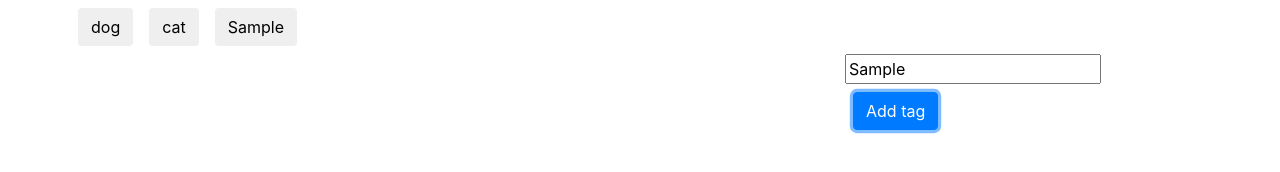
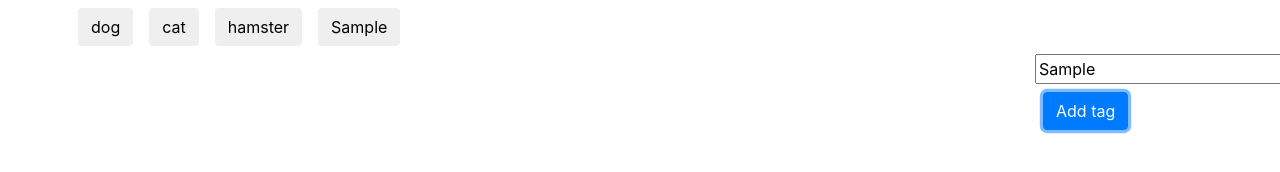
Before and after one commit to ohsnaplol/giphylist, a plain HTML site: page index.html in a window 1280 px wide. Both pictures are taken after typing "Sample" into the empty fields and a click on the button "Add tag". Drawn offline with nearby package versions, Linux system fonts and the light colour scheme.

Commit message:
basic functionality

```diff
--- a/assets/js/main.js
+++ b/assets/js/main.js
@@ -1,41 +1,31 @@
-var tagArray = ["dog", "cat"]
+var tagArray = ["dog", "cat", "hamster"];
 
 $(document).ready(function() {
   for (var i = 0; i < tagArray.length; i++) {
-    addTagToPage(tagArray[i]);
+    $("#tagList").append(`<button class="btn tagButtons" id="${tagArray[i]}">${tagArray[i]}</button>`);
   }
 
   $("#addBtn").on("click", function () {
     inputValue = $("input").val().trim();
     if (!tagArray.includes(inputValue) && inputValue !== "") {
-      tagArray.push(inputValue)
-      addTagToPage(inputValue);
+      $("#tagList").append(`<button class="btn tagButtons" id="${inputValue}">${inputValue}</button>`);
     }
   })
 
-  $(".tagButtons").on("click", function () {
+  $("#tagList").on("click", ".tagButtons", function() {
     addGifs($(this).attr("id"));
-  })
+  });
 })
 
 function addGifs(title) {
-  var queryURL = "https://api.giphy.com/v1/gifs/search?q=" + title + "&api_key=dc6zaTOxFJmzC"
+  $("#gifDisplay").empty();
+  var queryURL = "https://api.giphy.com/v1/gifs/search?q=" + title + "&limit=10&api_key=dc6zaTOxFJmzC"
   $.ajax({
     url: queryURL,
     method: "GET"
   }).done(function(response) {
-    var imgel = $("<img>");
-    imgel.addClass("imgThumbnail");
-    imgel.attr("src", response.data[0].embed_url);
-    $("#gifDisplay").append(imgel);
+    for (var i = 0; i < 10; i++) {
+      $("#gifDisplay").append(`<img class="img-thumbnail" src="${response.data[i].images.original.url}"</img>`);
+    }
   });
 }
-
-function addTagToPage(title) {
-  var el = $("<button>");
-  el.addClass("btn");
-  el.addClass("tagButtons");
-  el.attr("id",title);
-  el.html(title);
-  $("#tagList").append(el);
-}
--- a/index.html
+++ b/index.html
@@ -15,10 +15,10 @@
       <!-- 2nd row -->
       <div class="row">
         <!-- Gif display -->
-        <div class="col-md-8" id="gifDisplay"></div>
+        <div class="col-md-10" id="gifDisplay"></div>
         <!-- Tag adder -->
-        <div class="col-md-4">
-          <input type="text" id="input">
+        <div class="col-md-2">
+          <input type="text" id="input"><br>
           <button type="button" class="btn btn-primary" id="addBtn">Add tag</button>
         </div>
       </div>
```
